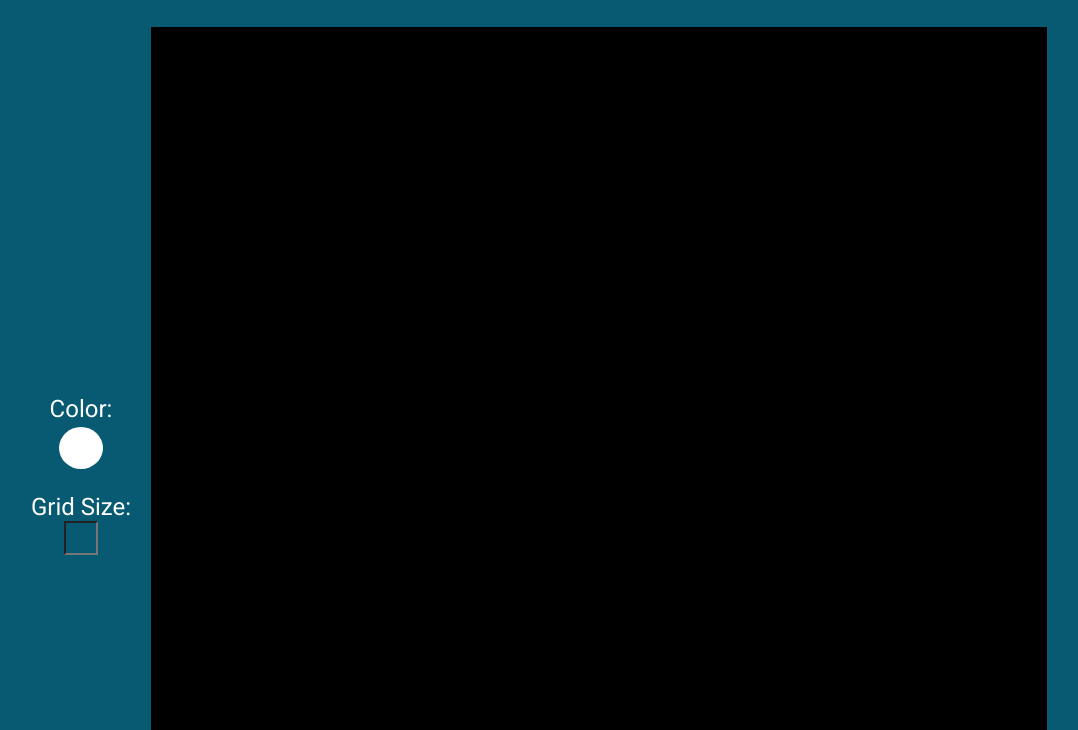
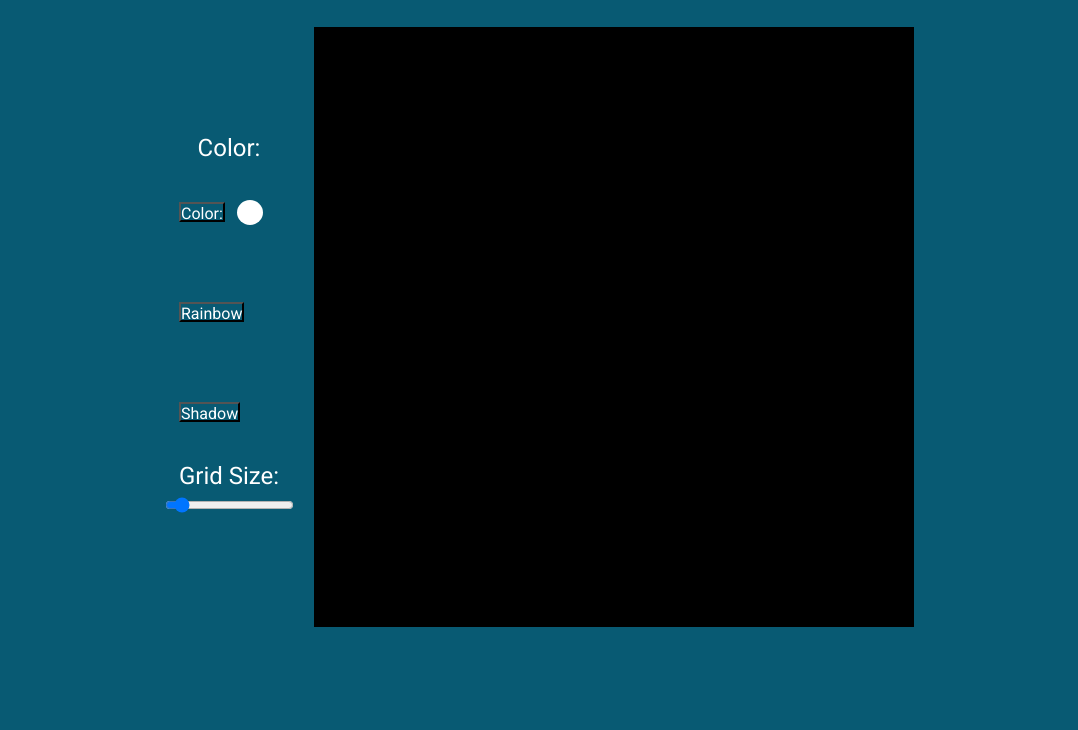
Before and after one commit to tylerfire55/etch-a-sketch, a plain HTML site: page index.html in a window 1280 px wide. Shown: the part 70-800 px from the top of the page, without its empty margins (106-1184 px from the left). Drawn offline with Linux system fonts and the light colour scheme.

Commit message:
Set up buttons, more to do later

```diff
--- a/index.html
+++ b/index.html
@@ -14,9 +14,18 @@
     <div class="body">
         <div class="settings">
             <div class="colorTitle">Color:</div>
-            <input type="color" class="colorPicker" value="#FFFFFF">
+            <div class="colorHolder">
+                <button class="colorButton">Color:</button>
+                <input type="color" class="colorPicker" value="#FFFFFF">
+            </div>
+            <div class="rainbowHolder">
+                <button class="rainbowButton">Rainbow</button>
+            </div>
+            <div class="shadowHolder">
+                <button class="shadowButton">Shadow</button>
+            </div>
             <div class="sizeTitle">Grid Size:</div>
-            <input type="text"  class="gridSize" />
+            <input type="range" min="8" max="100" value="16"  class="gridSize" />
         </div>
         <div class="grid"></div>
     </div>
--- a/index.js
+++ b/index.js
@@ -11,6 +11,7 @@ function gridCreate(gridSize) {
     for (let i = 0; i < (gridSize*gridSize); i++) {
         const cell = document.createElement("div");
         cell.classList.add("cell");
+        cell.style.backgroundColor = "";
         cell.addEventListener("mouseover", setColor);
         cell.addEventListener("mousedown", setColor);
         grid.appendChild(cell);
@@ -34,8 +35,9 @@ grid.addEventListener("mouseup", e => {mouseDown = false})
 
 
 //Accept user entry for grid size
-userInput.addEventListener("keyup", e => {
+userInput.addEventListener("mouseup", e => {
     gridSize = e.target.value;
+    grid.innerHTML = "";
     gridCreate(gridSize);
 })
 
--- a/style.css
+++ b/style.css
@@ -32,6 +32,7 @@
 .grid {
     display: grid;
     width: 70%;
+    max-width: 600px;
     aspect-ratio: 1/1;
 }
 
@@ -42,16 +43,27 @@
 .colorTitle, .sizeTitle {
     font-size: 1.5em;
 }
+.colorHolder, .shadowHolder, .rainbowHolder {
+    height: 100px;
+    width: 100px;
+    display: flex;
+    align-items: center;
+}
+
+.colorButton, .rainbowButton, .shadowButton {
+    height: 20px;
+}
 
 .colorPicker {
     -webkit-appearance: none;
     -moz-appearance: none;
     appearance: none;
-    width: 48px;
-    height: 50px;
-    background-color: transparent;
+    width: 30px;
+    height: 33px;
+    background-color: transparent 80%;
     border: none;
-    margin-bottom: 20px;
+    padding: 0px;
+    margin-left: 10px;
 }
 .colorPicker::-webkit-color-swatch {
     border-radius: 50%;
@@ -64,6 +76,5 @@
 }
 
 .gridSize {
-    width: 30px;
     height: 30px;
 }
```
